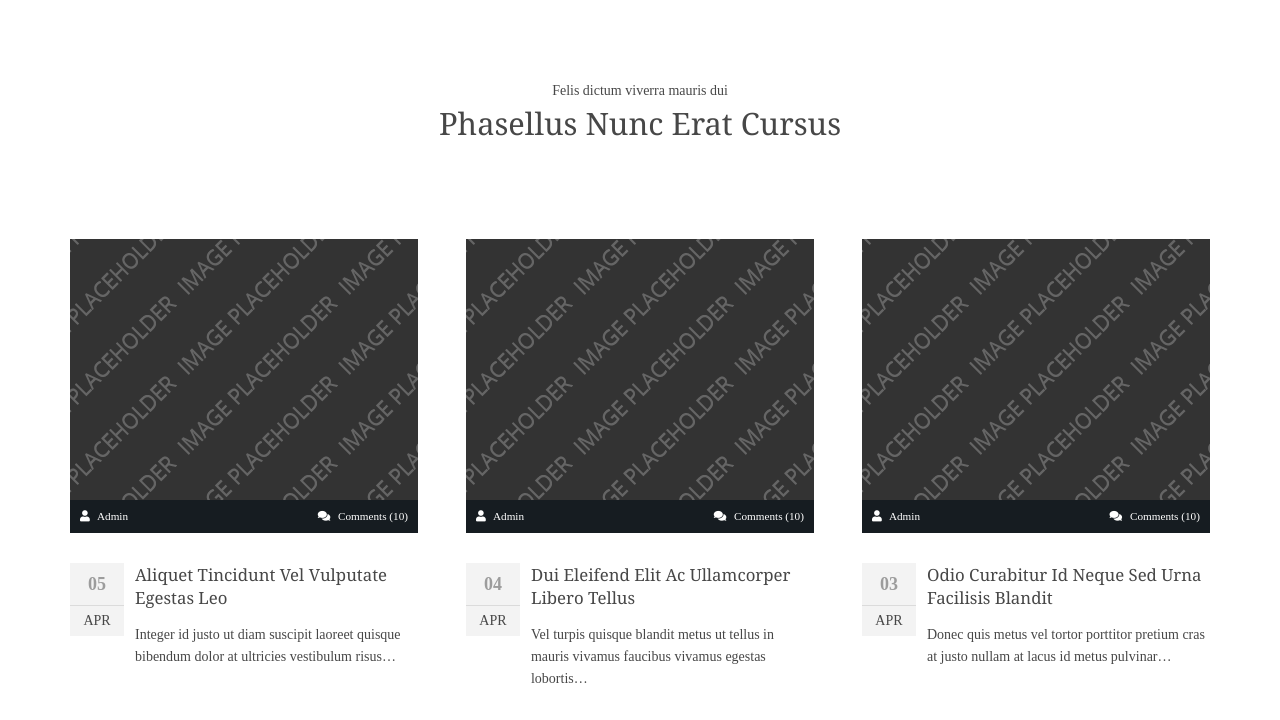
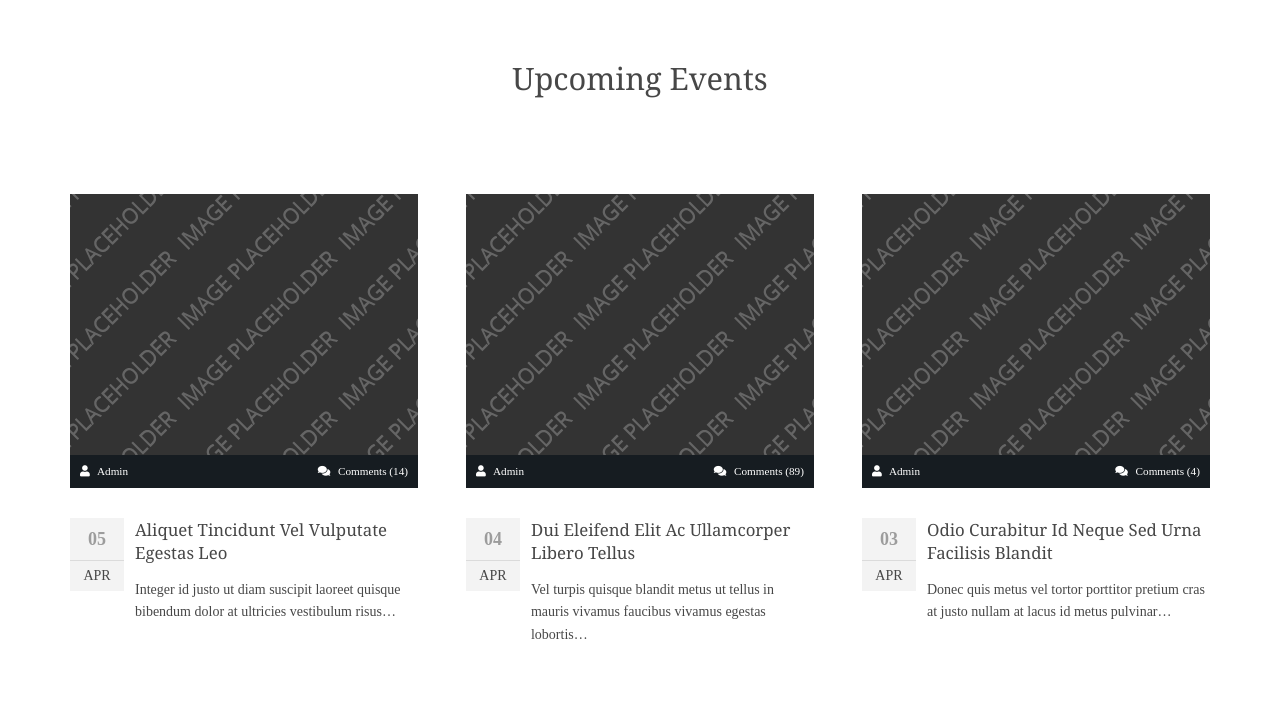
Before and after one commit to SomeGithubNoob/verbierboarding, a plain HTML site: page index.html in a window 1280 px wide. Shown: the part 4458-5178 px from the top of the page. Drawn offline with nearby package versions, Linux system fonts and the light colour scheme.

Commit message:
small changes

```diff
--- a/index.html
+++ b/index.html
@@ -168,8 +168,7 @@ Licence URI: https://www.os-templates.com/template-terms
   <div class="hoc container clear">
     <!-- ################################################################################################ -->
     <div class="sectiontitle">
-      <p class="nospace font-xs">Vel lorem quis arcu euismod faucibus</p>
-      <p class="heading underline font-x2">Quisque luctus nullam eget</p>
+      <p class="heading underline font-x2">Our Team</p>
     </div>
     <ul class="nospace group team">
       <li class="one_quarter first">
@@ -248,15 +247,14 @@ Licence URI: https://www.os-templates.com/template-terms
   <section class="hoc container clear">
     <!-- ################################################################################################ -->
     <div class="sectiontitle">
-      <p class="nospace font-xs">Felis dictum viverra mauris dui</p>
-      <p class="heading underline font-x2">Phasellus nunc erat cursus</p>
+      <p class="heading underline font-x2">Upcoming Events</p>
     </div>
     <ul id="latest" class="nospace group">
       <li class="one_third first">
         <article><a class="imgover" href="#"><img src="images/demo/348x261.png" alt=""></a>
           <ul class="nospace meta clear">
             <li><i class="fas fa-user"></i> <a href="#">Admin</a></li>
-            <li><i class="fas fa-comments"></i> <a href="#">Comments (10)</a></li>
+            <li><i class="fas fa-comments"></i> <a href="#">Comments (14)</a></li>
           </ul>
           <div class="excerpt clear">
             <h6 class="heading">Aliquet tincidunt vel vulputate egestas leo</h6>
@@ -270,7 +268,7 @@ Licence URI: https://www.os-templates.com/template-terms
         <article><a class="imgover" href="#"><img src="images/demo/348x261.png" alt=""></a>
           <ul class="nospace meta clear">
             <li><i class="fas fa-user"></i> <a href="#">Admin</a></li>
-            <li><i class="fas fa-comments"></i> <a href="#">Comments (10)</a></li>
+            <li><i class="fas fa-comments"></i> <a href="#">Comments (89)</a></li>
           </ul>
           <div class="excerpt clear">
             <h6 class="heading">Dui eleifend elit ac ullamcorper libero tellus</h6>
@@ -284,7 +282,7 @@ Licence URI: https://www.os-templates.com/template-terms
         <article><a class="imgover" href="#"><img src="images/demo/348x261.png" alt=""></a>
           <ul class="nospace meta clear">
             <li><i class="fas fa-user"></i> <a href="#">Admin</a></li>
-            <li><i class="fas fa-comments"></i> <a href="#">Comments (10)</a></li>
+            <li><i class="fas fa-comments"></i> <a href="#">Comments (4)</a></li>
           </ul>
           <div class="excerpt clear">
             <h6 class="heading">Odio curabitur id neque sed urna facilisis blandit</h6>
```
